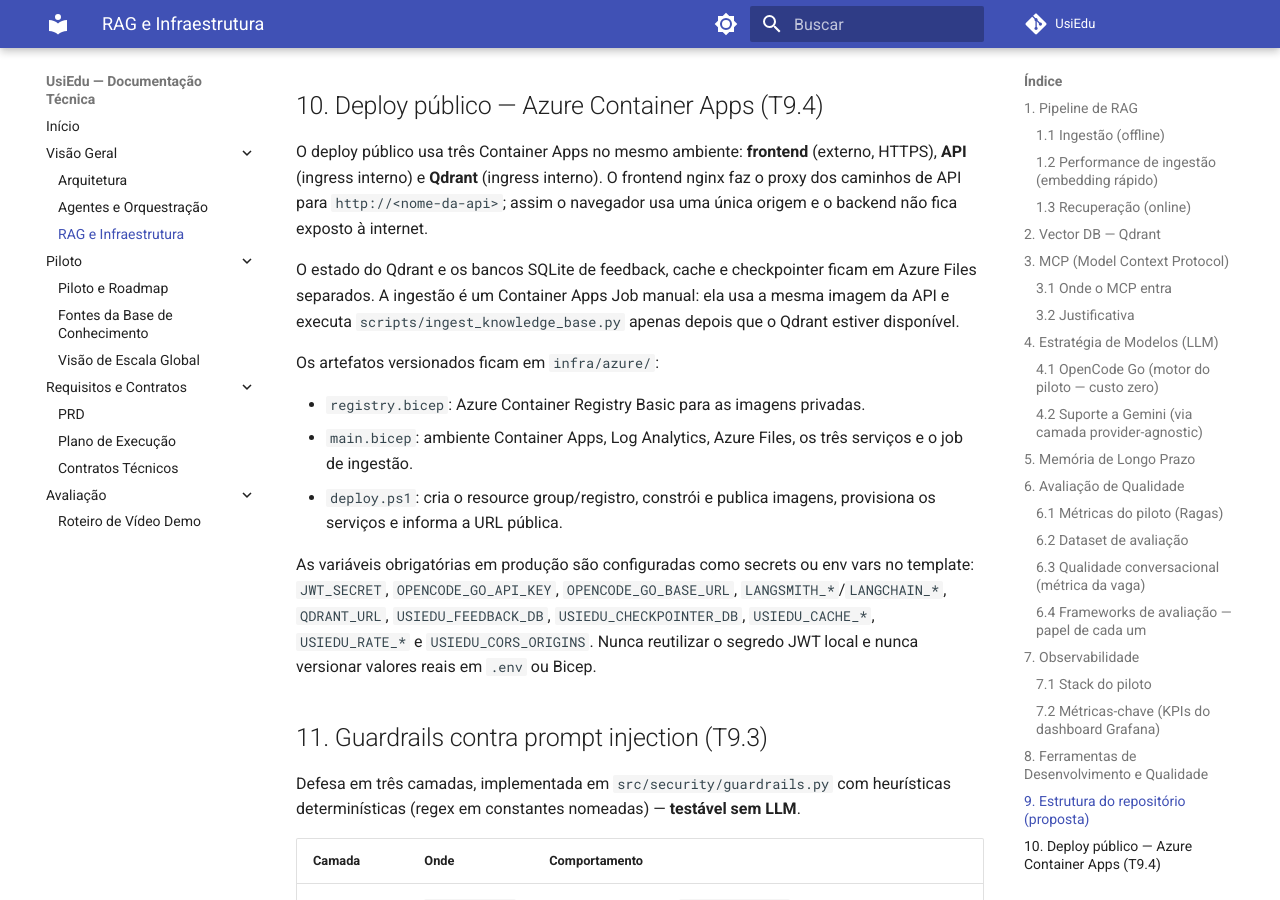
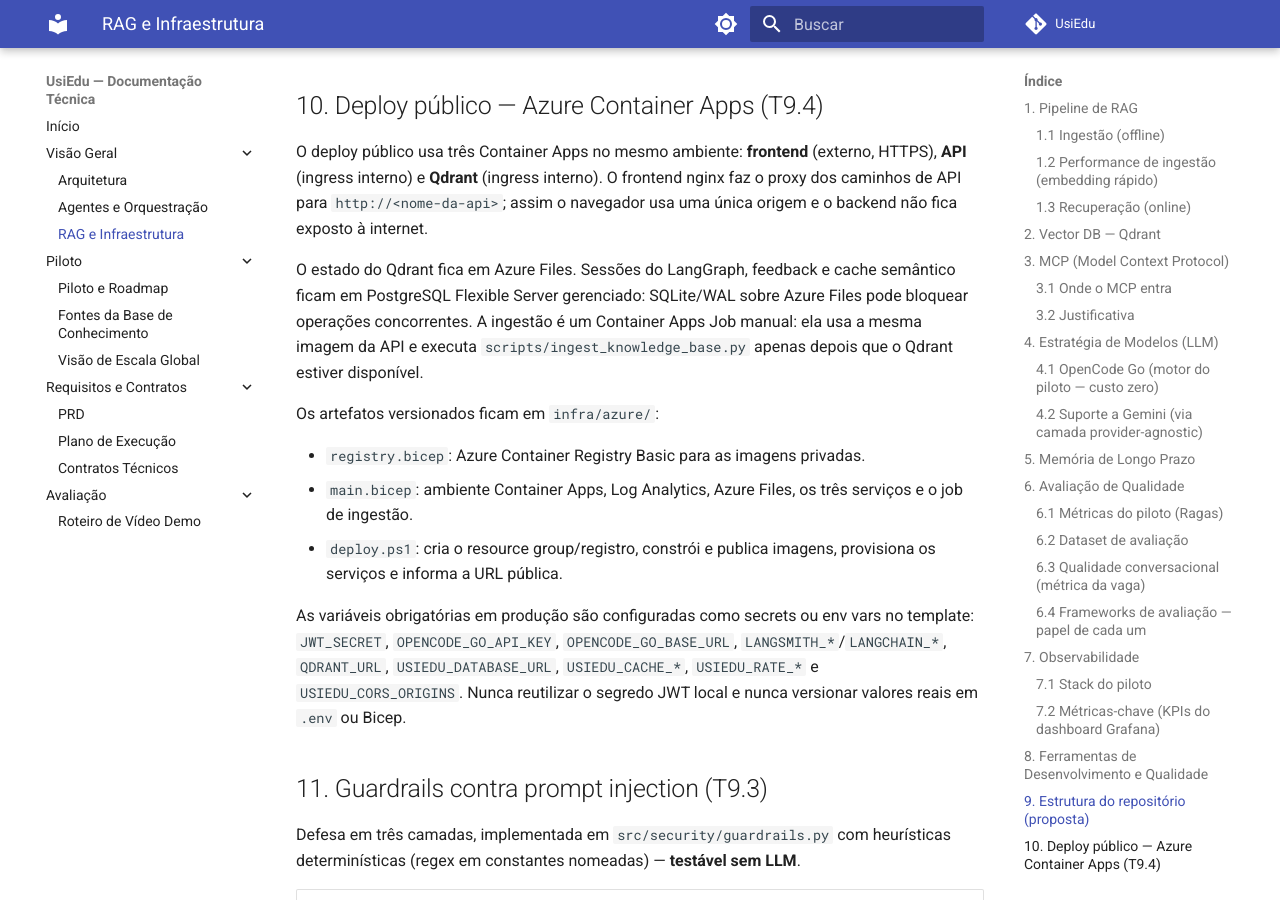
Before and after one commit to henriquebotelhogomes/UsiEdu, an MkDocs documentation site: the page built from docs/03-rag-e-infraestrutura.md, in a window 1280 px wide and 900 px high, scrolled down 8142 px. Built offline with MkDocs 1.6.1 and Material for MkDocs 9.7.7, drawn with Linux system fonts in a browser that asks for light colours; comment, search, counter and statistics services are not loaded.

Commit message:
docs(deploy): registrar persistencia postgres

```diff
--- a/docs/03-rag-e-infraestrutura.md
+++ b/docs/03-rag-e-infraestrutura.md
@@ -278,10 +278,12 @@ O deploy público usa três Container Apps no mesmo ambiente: **frontend**
 frontend nginx faz o proxy dos caminhos de API para `http://<nome-da-api>`;
 assim o navegador usa uma única origem e o backend não fica exposto à internet.
 
-O estado do Qdrant e os bancos SQLite de feedback, cache e checkpointer ficam
-em Azure Files separados. A ingestão é um Container Apps Job manual: ela usa a
-mesma imagem da API e executa `scripts/ingest_knowledge_base.py` apenas depois
-que o Qdrant estiver disponível.
+O estado do Qdrant fica em Azure Files. Sessões do LangGraph, feedback e cache
+semântico ficam em PostgreSQL Flexible Server gerenciado: SQLite/WAL sobre
+Azure Files pode bloquear operações concorrentes. A ingestão é um Container
+Apps Job manual: ela usa a mesma imagem da API e executa
+`scripts/ingest_knowledge_base.py` apenas depois que o Qdrant estiver
+disponível.
 
 Os artefatos versionados ficam em `infra/azure/`:
 
@@ -293,8 +295,8 @@ Os artefatos versionados ficam em `infra/azure/`:
 
 As variáveis obrigatórias em produção são configuradas como secrets ou env vars
 no template: `JWT_SECRET`, `OPENCODE_GO_API_KEY`, `OPENCODE_GO_BASE_URL`,
-`LANGSMITH_*`/`LANGCHAIN_*`, `QDRANT_URL`, `USIEDU_FEEDBACK_DB`,
-`USIEDU_CHECKPOINTER_DB`, `USIEDU_CACHE_*`, `USIEDU_RATE_*` e
+`LANGSMITH_*`/`LANGCHAIN_*`, `QDRANT_URL`, `USIEDU_DATABASE_URL`,
+`USIEDU_CACHE_*`, `USIEDU_RATE_*` e
 `USIEDU_CORS_ORIGINS`. Nunca reutilizar o segredo JWT local e nunca versionar
 valores reais em `.env` ou Bicep.
 
```
Also changed, not shown: PRD.v2.md (+2 -2 lines), docs/08-plano-execucao.md (+1 -1 lines), docs/09-contratos-tecnicos.md (+2 -0 lines).
